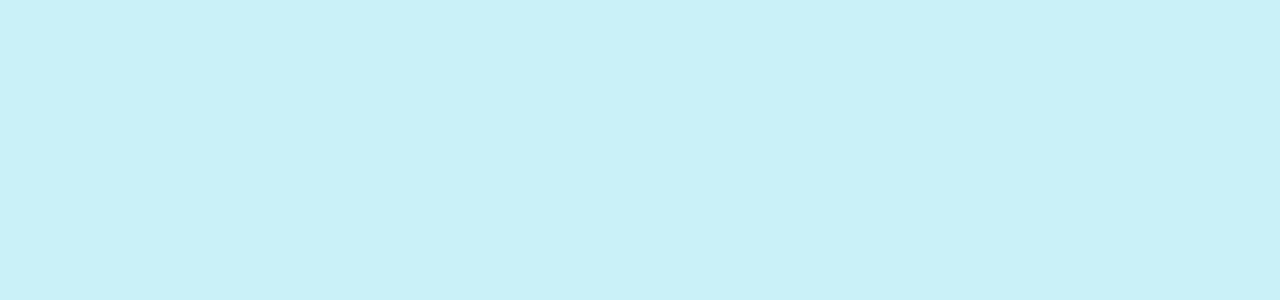
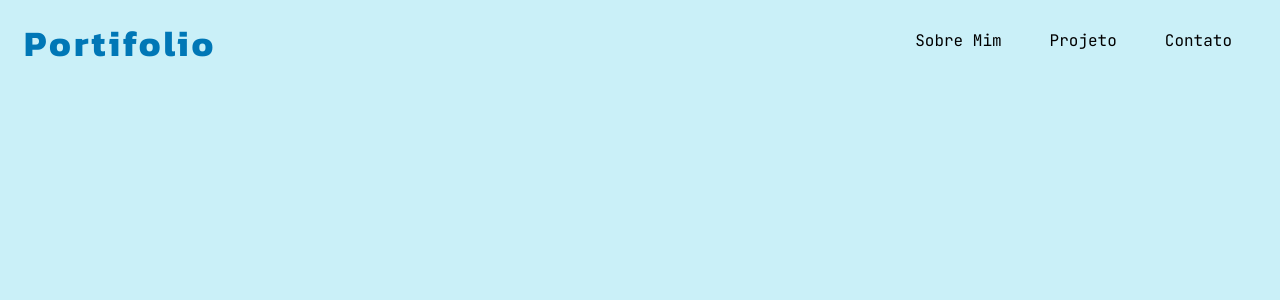
Before and after one commit to wellingtoncalixto/portifolio-react, a React (Vite) app: page / in a window 1280 px wide. Shown: the top 300 px of the page. Built offline with nearby package versions, Linux system fonts and the light colour scheme.

Commit message:
Criação do componente de header

```diff
--- a/index.html
+++ b/index.html
@@ -10,7 +10,8 @@
   <title>Wellington Calixto</title>
 </head>
 
-<body id="root">
+<body>
+  <div id="root"></div>
   <script type="module" src="/src/main.jsx"></script>
 </body>
 
--- a/src/App.jsx
+++ b/src/App.jsx
@@ -1,10 +1,27 @@
+import React from "react";
+import Header from "./components/header/Header";
 import GlobalStyle from "./styleds/GlobalStyle";
 import Theme from "./styleds/Theme";
 
 function App() {
+  const [isMobile, setIsMobile] = React.useState(false);
+
+  React.useMemo(() => {
+    window.addEventListener("resize", isMobileVisibility);
+    isMobileVisibility()
+  }, []);
+
+  function isMobileVisibility() {
+    const windowWidth = window.innerWidth;
+    if (windowWidth < 768) {
+      setIsMobile(true);
+    } else setIsMobile(false);
+  }
+
   return (
     <Theme>
       <GlobalStyle />
+      <Header mobileVisibility={isMobile} />
     </Theme>
   );
 }
--- /dev/null
+++ b/src/components/header/Header.jsx
@@ -0,0 +1,58 @@
+import React from "react";
+import {
+  HeaderComponent,
+  MenuItem,
+  MenuLink,
+  MenuList,
+  Navi,
+  PortifolioText,
+} from "./styles";
+import MenuHamburgerSvg from "../svg-components/MenuHamburgerSvg";
+import CloseIconSvg from "../svg-components/CloseIconSvg";
+
+const Header = ({ mobileVisibility }) => {
+  const [mobileMenuActive, setMobileMenuActive] = React.useState(false);
+  return (
+    <HeaderComponent>
+      <Navi>
+        <PortifolioText className="heading-1">Portifolio</PortifolioText>
+        <MenuHamburgerSvg
+          onClick={() => setMobileMenuActive(true)}
+          style={{
+            cursor: "pointer",
+            display: mobileVisibility && !mobileMenuActive ? "block" : "none",
+          }}
+        />
+        <MenuList $mobileMenuActive={mobileMenuActive}>
+          <MenuItem>
+            <CloseIconSvg
+              onClick={() => setMobileMenuActive(false)}
+              style={{
+                cursor: "pointer",
+                display:
+                  mobileVisibility && mobileMenuActive ? "block" : "none",
+              }}
+            />
+          </MenuItem>
+          <MenuItem>
+            <MenuLink className="body-1" href="#about">
+              Sobre Mim
+            </MenuLink>
+          </MenuItem>
+          <MenuItem>
+            <MenuLink className="body-1" href="#projects">
+              Projeto
+            </MenuLink>
+          </MenuItem>
+          <MenuItem>
+            <MenuLink className="body-1" href="#contact">
+              Contato
+            </MenuLink>
+          </MenuItem>
+        </MenuList>
+      </Navi>
+    </HeaderComponent>
+  );
+};
+
+export default Header;
--- /dev/null
+++ b/src/components/header/styles.jsx
@@ -0,0 +1,74 @@
+import styled, { css } from "styled-components";
+
+export const HeaderComponent = styled.header`
+  position: absolute;
+  width: 100%;
+  margin: ${(props) => props.theme.space.global_space_24} auto;
+  display: flex;
+  justify-content: space-between;
+  z-index: 2;
+`;
+
+export const Navi = styled.nav`
+  padding: 0 ${(props) => props.theme.space.global_space_24};
+  display: flex;
+  width: 100%;
+  justify-content: space-between;
+  align-items: center;
+
+  @media screen and (min-width: 1400px) {
+    max-width: 1300px;
+    margin: 0 auto;
+  }
+`;
+
+export const PortifolioText = styled.h1`
+  color: ${(props) => props.theme.cores.b7};
+`;
+
+export const MenuList = styled.ul`
+  ${({ $mobileMenuActive, theme }) =>
+    $mobileMenuActive
+      ? css`
+          position: absolute;
+          width: 100%;
+          height: 100vh;
+          background-color: rgba(00, 00, 00, 0.6);
+          display: flex;
+          flex-direction: column;
+          align-items: center;
+          gap: ${theme.space.global_space_20};
+          top: -1.5rem;
+          left: 0;
+          bottom: 0;
+          z-index: 2;
+        `
+      : css`
+          display: none;
+        `}
+
+  @media screen and (min-width: 768px) {
+    display: flex;
+    flex-direction: row;
+    margin-top: 0px;
+    gap: var(--global-space-20);
+  }
+`;
+
+export const MenuItem = styled.li`
+  padding: 0px ${(props) => props.theme.space.global_space_24};
+
+  &:first-of-type {
+    align-self: flex-end;
+    margin-top: ${(props) => props.theme.space.global_space_24};
+  }
+`;
+
+export const MenuLink = styled.a`
+  text-decoration: none;
+  color: ${(props) => props.theme.cores.white};
+
+  @media screen and (min-width: 768px) {
+    color: ${(props) => props.theme.cores.black};
+  }
+`;
--- a/src/components/svg-components/CloseIconSvg.jsx
+++ b/src/components/svg-components/CloseIconSvg.jsx
@@ -1,6 +1,6 @@
 import React from "react";
 
-const CloseIconSvg = () => {
+const CloseIconSvg = ({ onClick, ...props }) => {
   return (
     <svg
       width="27"
@@ -8,6 +8,8 @@ const CloseIconSvg = () => {
       viewBox="0 0 27 28"
       fill="none"
       xmlns="http://www.w3.org/2000/svg"
+      onClick={onClick}
+      {...props}
     >
       <rect
         x="3.07903"
--- a/src/components/svg-components/MenuHamburgerSvg.jsx
+++ b/src/components/svg-components/MenuHamburgerSvg.jsx
@@ -1,6 +1,6 @@
 import React from "react";
 
-const MenuHamburgerSvg = () => {
+const MenuHamburgerSvg = ({ onClick, ...props }) => {
   return (
     <svg
       width="33"
@@ -8,6 +8,8 @@ const MenuHamburgerSvg = () => {
       viewBox="0 0 33 20"
       fill="none"
       xmlns="http://www.w3.org/2000/svg"
+      onClick={onClick}
+      {...props}
     >
       <rect width="33" height="4" rx="2" fill="#0077B6" />
       <rect y="8" width="33" height="4" rx="2" fill="#0077B6" />
--- a/src/styleds/Theme.jsx
+++ b/src/styleds/Theme.jsx
@@ -74,10 +74,10 @@ const theme = {
     display_1: "5px",
     display_2: "5px",
     heading_1: "3px",
-    heading_2: "0.125rem",
+    heading_2: "2px",
     heading_3: "3px",
-    body_1: "-5px",
-    body_2: "-5px",
+    body_1: "0px",
+    body_2: "0px",
     cta_medium: "1.5px",
     cta_small: "1px",
     label_1: "1px",
```
